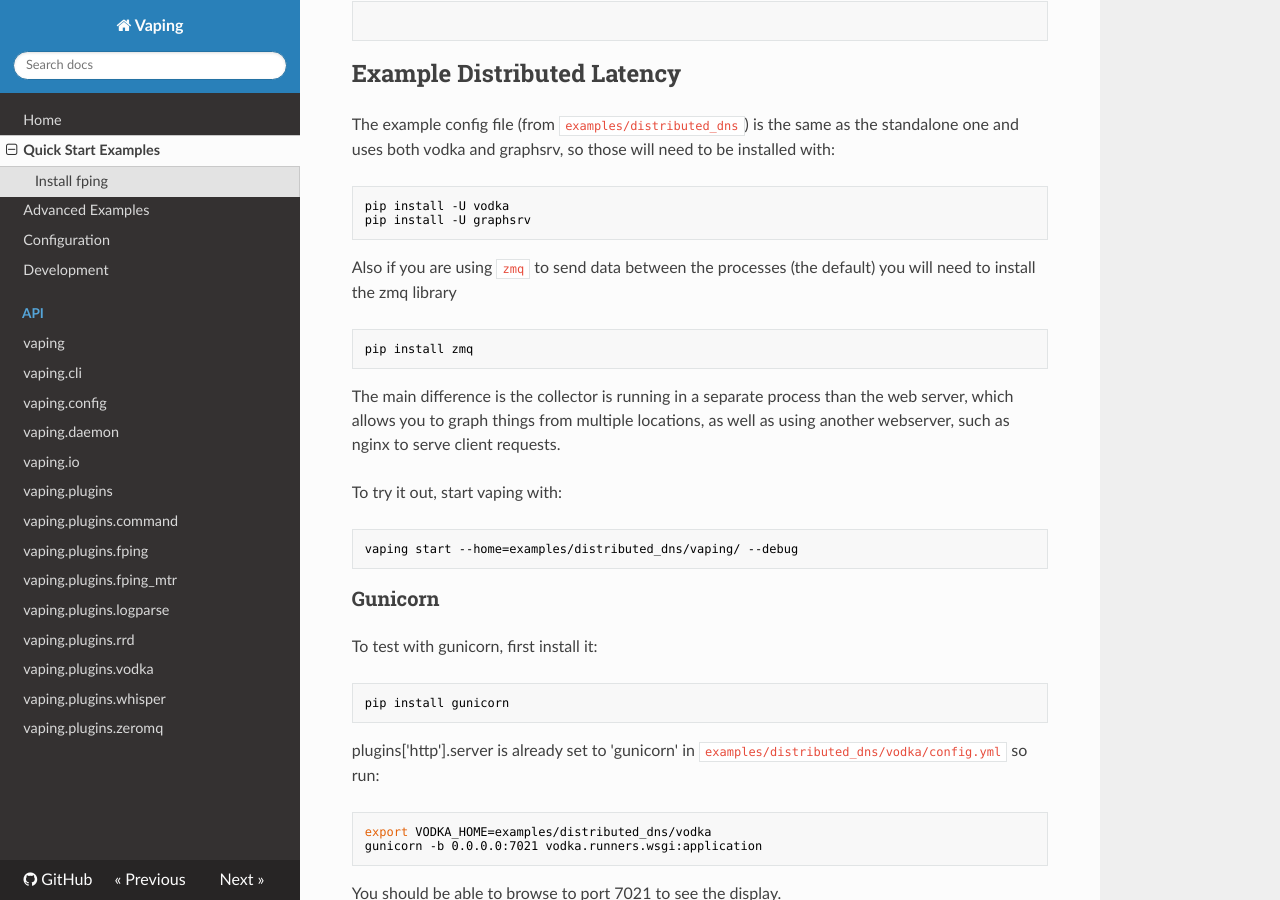
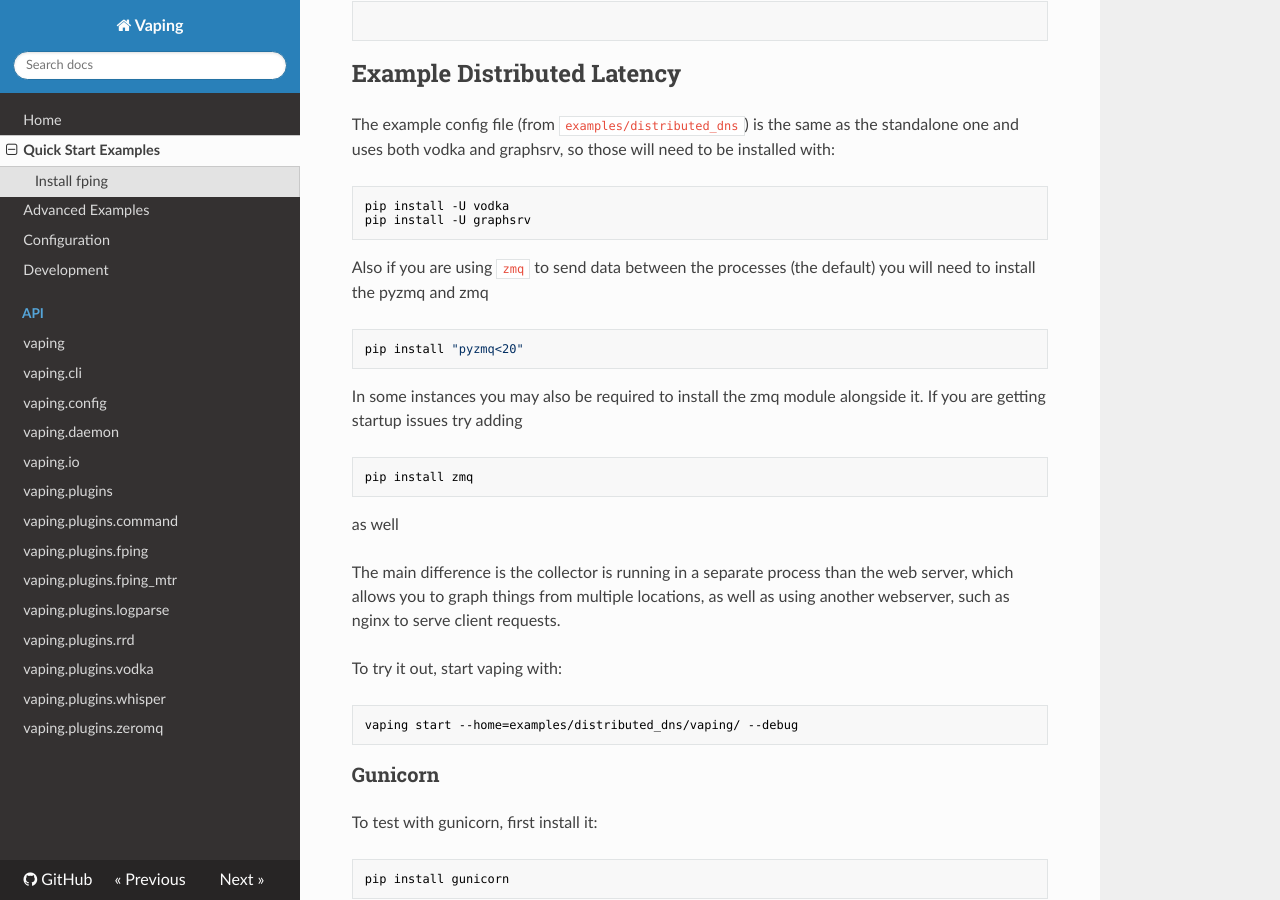
Before and after one commit to 20c/vaping, an MkDocs documentation site: the page built from docs/quickstart.md, in a window 1280 px wide and 900 px high, scrolled down 2593 px. Built offline with MkDocs 1.6.1, drawn with Linux system fonts in a browser that asks for light colours; nearby versions of some CDN libraries.

Commit message:
more zmq docs

````diff
--- a/docs/quickstart.md
+++ b/docs/quickstart.md
@@ -92,12 +92,20 @@ pip install -U vodka
 pip install -U graphsrv
 ```
 
-Also if you are using `zmq` to send data between the processes (the default) you will need to install the zmq
-library
+Also if you are using `zmq` to send data between the processes (the default) you will need to install the pyzmq and zmq
+
+```sh
+pip install "pyzmq<20"
+```
+
+In some instances you may also be required to install the zmq module alongside it.
+If you are getting startup issues try adding
 
 ```sh
 pip install zmq
 ```
+
+as well
 
 The main difference is the collector is running in a separate process than the
 web server, which allows you to graph things from multiple locations, as well
````
